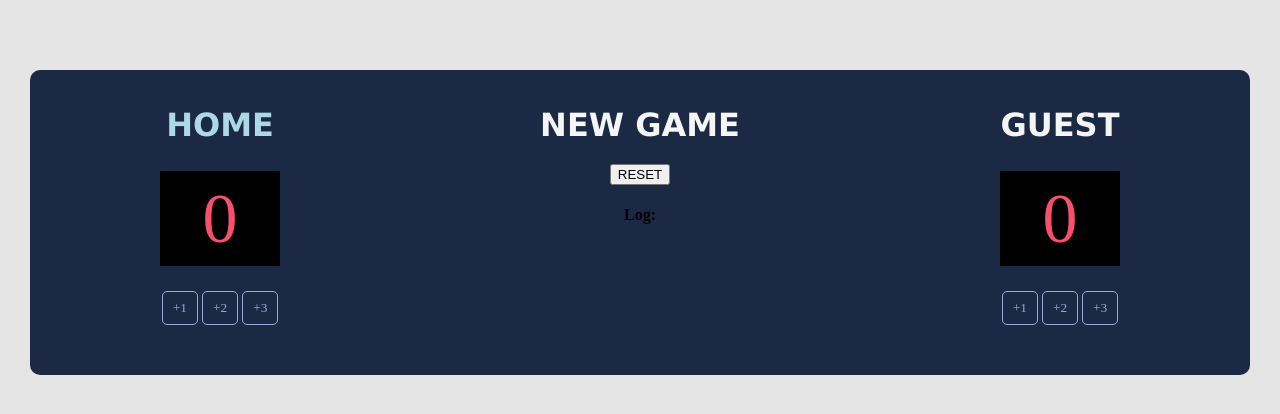
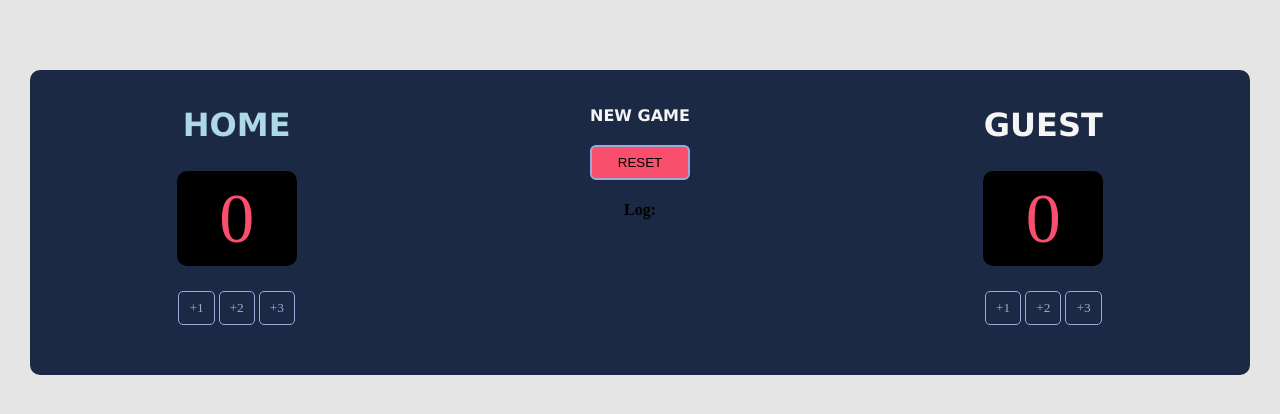
Before and after one commit to Amehlawal/javascript-learning, a plain HTML site: page basketball/index.html in a window 1280 px wide. Drawn offline with Linux system fonts and the light colour scheme.

Commit message:
styled the reset button

```diff
--- a/basketball/index.css
+++ b/basketball/index.css
@@ -36,6 +36,9 @@ h3{
     margin-inline-end: 0px;
     font-family: 'Times New Roman', Times, serif;
 }
+#gm{
+    font-size: medium;;
+}
 .num{
     margin-top: -11px;
     background: rgb(0,0,0);
@@ -48,6 +51,7 @@ h3{
     font-size: 70px;
     color: #F94F6D;
     margin-bottom: 25px;
+    border-radius: 10px;
 }
 .font{
     border: 1.7px solid #9AABD8;
@@ -59,3 +63,21 @@ h3{
     color: #9AABD8;
     margin-bottom: 50px;
 }
+.game{
+    width: 100px;
+    height: 35px;
+    border-radius: 6px;
+    background-color: #F94F6D;
+    border: 2px solid #9AABD8;
+}
+
+button{
+    appearance: auto;
+    writing-mode: horizontal-tb;
+    text-rendering: auto;
+    letter-spacing: normal;
+    cursor: default;
+    word-spacing: normal;
+    display: inline-block;
+    box-sizing: border-box;
+}
```
